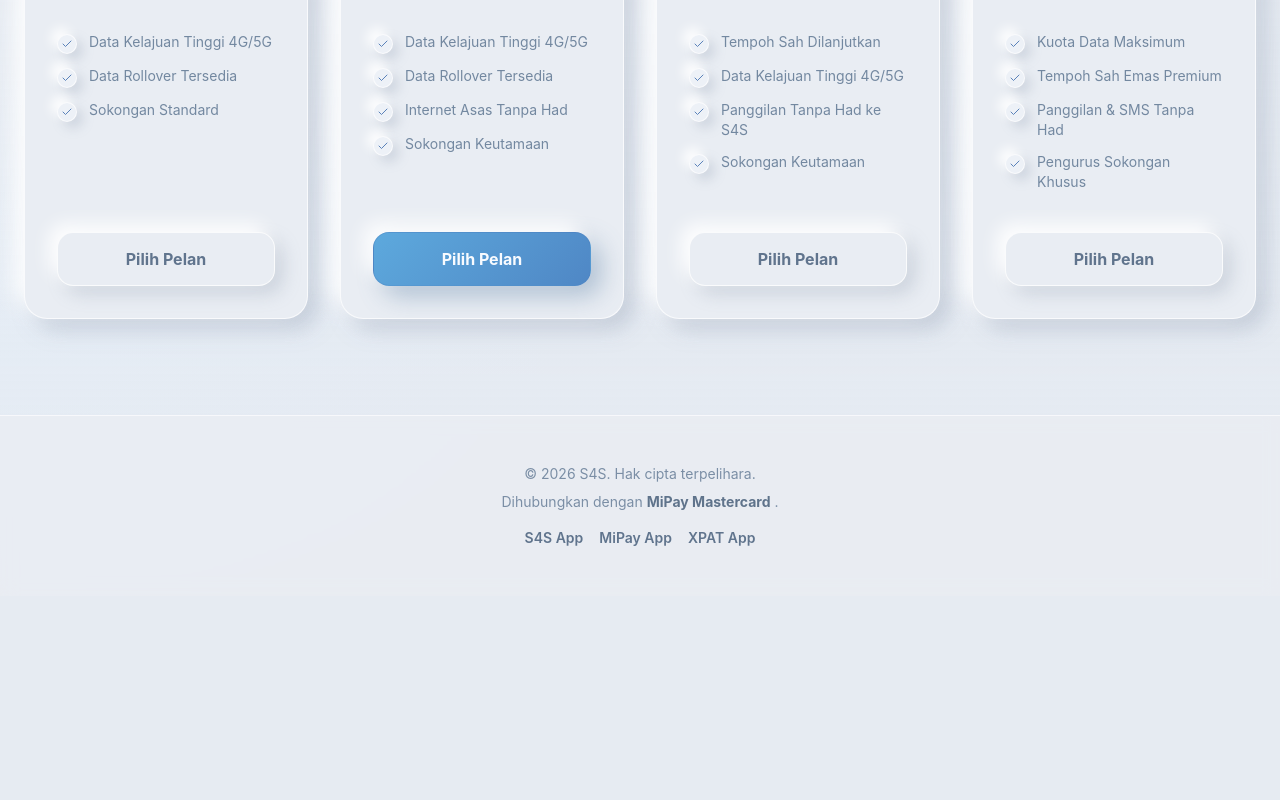
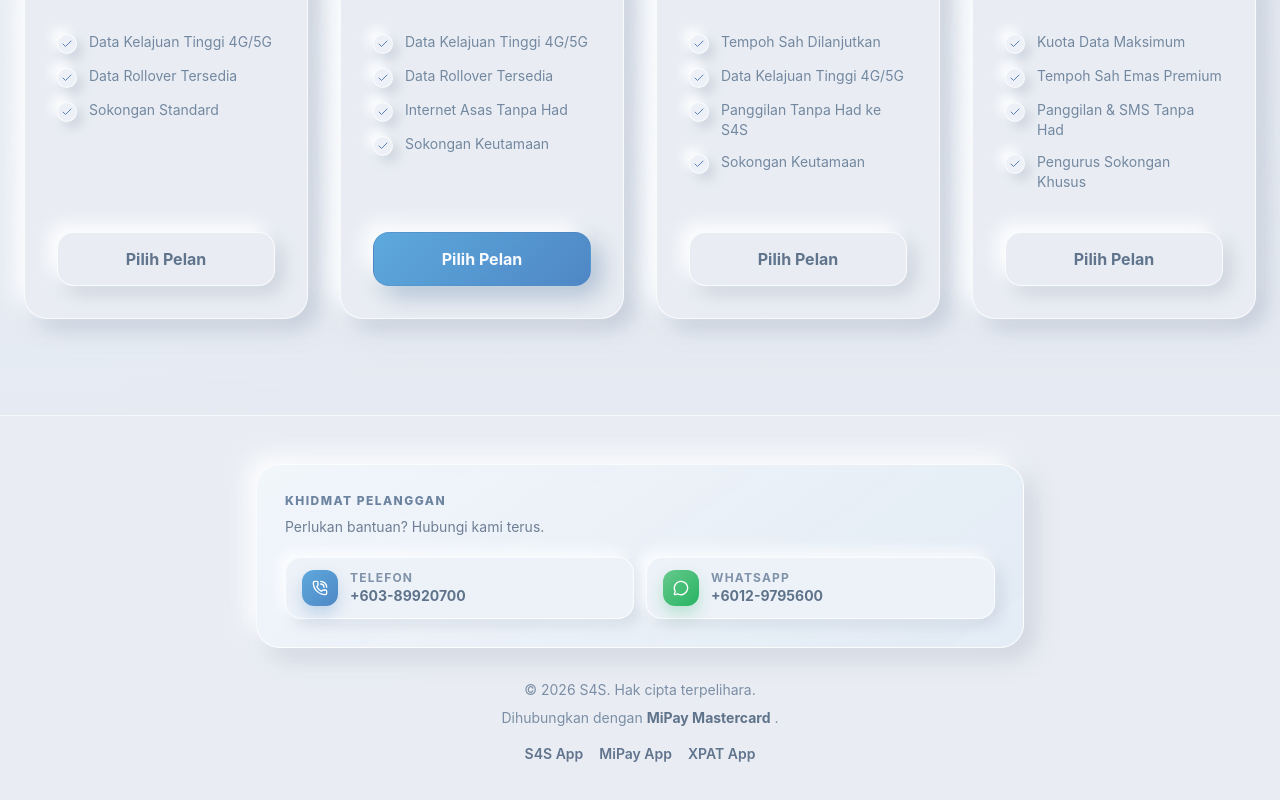
Before and after one commit to asahireo/s4s, a React (Vite) app: page / in a window 1280 px wide. Shown: the part 1901-2701 px from the top of the page. Before the commit the page ends 2497 px from the top, so only its background shows below. Built offline with nearby package versions, Linux system fonts and the light colour scheme.

Commit message:
Add modern customer support call and WhatsApp footer section

```diff
--- a/src/App.tsx
+++ b/src/App.tsx
@@ -1,6 +1,6 @@
 import { useState, useEffect } from "react";
 import { BrowserRouter, HashRouter, Routes, Route, Link, Navigate, useLocation } from "react-router-dom";
-import { Globe, Menu, X } from "lucide-react";
+import { Globe, Menu, MessageCircle, PhoneCall, X } from "lucide-react";
 
 import { Home } from "./pages/Home";
 import { HowToBuy } from "./pages/HowToBuy";
@@ -117,6 +117,51 @@ function AppContent() {
 
       {/* Simple Footer */}
       <footer className="footer relative z-10 border-t border-white/60 bg-[#e9edf3]/86 py-12 text-center text-sm text-[#7b8ea5] backdrop-blur-sm">
+        <div className="mx-auto mb-8 w-full max-w-3xl rounded-3xl border border-white/80 bg-[linear-gradient(145deg,rgba(242,246,251,0.95),rgba(226,235,245,0.92))] p-6 text-left shadow-[-10px_-10px_22px_rgba(255,255,255,0.85),10px_10px_24px_rgba(129,144,165,0.28)] md:p-7">
+          <p className="text-xs font-extrabold uppercase tracking-[0.12em] text-[#6d84a0]">
+            {isEnglish ? "Customer Support" : "Khidmat Pelanggan"}
+          </p>
+          <p className="mt-2 text-sm text-[#6e7f95]">
+            {isEnglish ? "Need help? Reach us directly." : "Perlukan bantuan? Hubungi kami terus."}
+          </p>
+
+          <div className="mt-5 grid gap-3 sm:grid-cols-2">
+            <a
+              href="tel:+60389920700"
+              className="group flex items-center gap-3 rounded-2xl border border-white/80 bg-[#edf2f8] px-4 py-3 text-[#60748d] shadow-[-6px_-6px_14px_rgba(255,255,255,0.84),6px_6px_14px_rgba(129,144,165,0.2)] transition-all hover:-translate-y-0.5 hover:text-[#4f87c5]"
+              aria-label="Call customer support at +603-89920700"
+            >
+              <span className="flex h-9 w-9 shrink-0 items-center justify-center rounded-xl bg-[linear-gradient(135deg,#5da9dd,#4f87c5)] text-white shadow-[0_8px_16px_rgba(79,135,197,0.28)]">
+                <PhoneCall className="h-4 w-4" />
+              </span>
+              <span>
+                <span className="block text-xs font-bold uppercase tracking-[0.1em] text-[#7f92aa]">
+                  {isEnglish ? "Call" : "Telefon"}
+                </span>
+                <span className="block text-sm font-bold text-[#5f738b]">+603-89920700</span>
+              </span>
+            </a>
+
+            <a
+              href="https://wa.me/60129795600"
+              target="_blank"
+              rel="noopener noreferrer"
+              className="group flex items-center gap-3 rounded-2xl border border-white/80 bg-[#edf2f8] px-4 py-3 text-[#60748d] shadow-[-6px_-6px_14px_rgba(255,255,255,0.84),6px_6px_14px_rgba(129,144,165,0.2)] transition-all hover:-translate-y-0.5 hover:text-[#4f87c5]"
+              aria-label="Open WhatsApp chat with customer support at +6012-9795600"
+            >
+              <span className="flex h-9 w-9 shrink-0 items-center justify-center rounded-xl bg-[linear-gradient(135deg,#66c98c,#28b463)] text-white shadow-[0_8px_16px_rgba(40,180,99,0.25)]">
+                <MessageCircle className="h-4 w-4" />
+              </span>
+              <span>
+                <span className="block text-xs font-bold uppercase tracking-[0.1em] text-[#7f92aa]">
+                  WhatsApp
+                </span>
+                <span className="block text-sm font-bold text-[#5f738b]">+6012-9795600</span>
+              </span>
+            </a>
+          </div>
+        </div>
+
         <p>&copy; {new Date().getFullYear()} S4S. {isEnglish ? "All rights reserved." : "Hak cipta terpelihara."}</p>
         <p className="mt-2 flex items-center justify-center gap-1">
           {isEnglish ? "Linked to" : "Dihubungkan dengan"}{" "}
```
